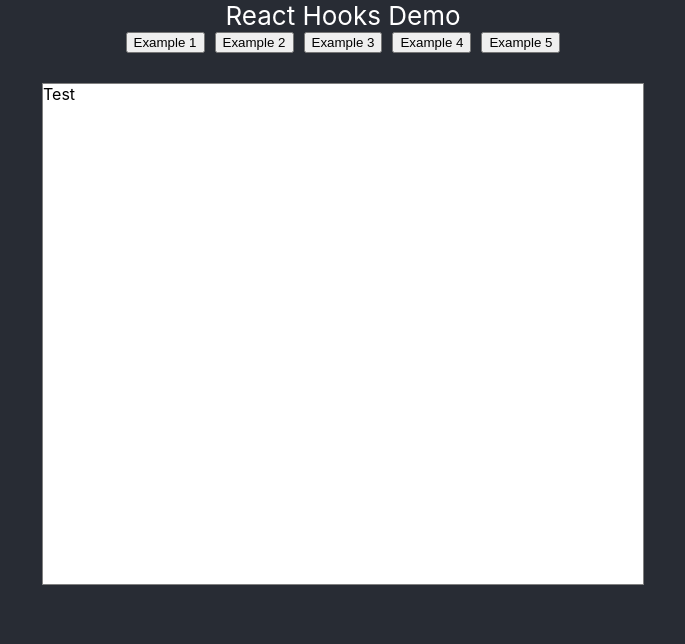
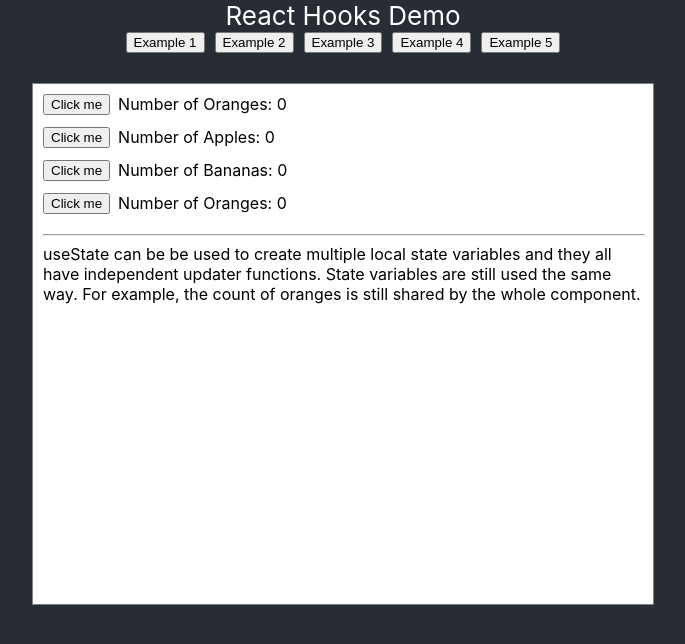
Before and after one commit to mklosterboer/hooks-demo, a React (Create React App) app: page / in a window 1280 px wide. Shown: the top 644 px of the page, without its empty margins (297-982 px from the left). Built offline with nearby package versions, Linux system fonts and the light colour scheme.

Commit message:
create first 2 components. Fix local HTTPS issue

```diff
--- a/package.json
+++ b/package.json
@@ -13,7 +13,7 @@
     "typescript": "3.4.5"
   },
   "scripts": {
-    "start": "react-scripts start",
+    "start": "set HTTPS=true&&react-scripts start",
     "build": "react-scripts build",
     "test": "react-scripts test",
     "eject": "react-scripts eject"
--- a/src/App.css
+++ b/src/App.css
@@ -42,4 +42,19 @@
   align-self: center;
   margin: 30px 0px 0px;
   background: white;
+  display: flex;
+  align-content: flex-start;
+  flex-direction: column;
+  padding: 10px;
 }
+
+.fruit-counter-container {
+  display: flex;
+  flex-direction: row;
+  align-content: center;
+  margin: 0px 0px 12px;
+}
+
+.fruit-counter-container button {
+  margin-right: 8px;
+}
--- a/src/App.tsx
+++ b/src/App.tsx
@@ -3,10 +3,8 @@
 
 import { Examples } from "./Examples/index";
 
-//const { Example1, Example2, Example3, Example4, Example5 } = Examples;
-
 const App: React.FC = () => {
-  const [activeExampleIdx, setActiveExampleIdx] = useState(0);
+  const [activeExampleIdx, setActiveExampleIdx] = useState(1);
   let ActiveExample = Examples[activeExampleIdx];
 
   useEffect(() => {
@@ -19,11 +17,13 @@
         React Hooks Demo
       </header>
       <div className="examples-list">
-        <div className="example-link"><button>Example 1</button></div>
-        <div className="example-link"><button>Example 2</button></div>
-        <div className="example-link"><button>Example 3</button></div>
-        <div className="example-link"><button>Example 4</button></div>
-        <div className="example-link"><button>Example 5</button></div>
+        {Examples.map((ex, idx) => (
+          <div className="example-link">
+            <button onClick={() => setActiveExampleIdx(idx)}>
+              Example {idx + 1}
+            </button>
+          </div>
+        ))}
       </div>
       <div className="example-container">
         <ActiveExample />
--- a/src/Examples/Example1.tsx
+++ b/src/Examples/Example1.tsx
@@ -1,9 +1,20 @@
-import React from 'react';
+import React, { useState } from 'react';
 
 export const Example1: React.FC = () => {
-    return (
+  // Declare a new state variable, which we'll call "count"
+  const [count, setCount] = useState(0);
+
+  return (
+    <>
+      <p>You clicked {count} times</p>
+      <button onClick={() => setCount(count + 1)}>
+        Click me
+      </button>
+      <hr style={{width: "100%"}}/>
         <div>
-            Test
+            useState creates a local variable and an updater function to save data outside of the render cycles.
+            Each time a component is rendered, the previous state is assigned to the 'count' variable.
         </div>
-    )
+    </>
+  );
 }
--- a/src/Examples/Example2.tsx
+++ b/src/Examples/Example2.tsx
@@ -1,9 +1,42 @@
-import React from 'react';
+import React, { useState } from 'react';
 
 export const Example2: React.FC = () => {
-    return (
+// Declare a new state variable, which we'll call "count"
+const [orangeCount, setOrangeCount] = useState(0);
+const [appleCount, setAppleCount] = useState(0);
+const [bananaCount, setBananaCount] = useState(0);
+
+return (
+    <>
+        <div className="fruit-counter-container">
+            <button onClick={() => setOrangeCount(orangeCount + 1)}>
+                Click me
+            </button>
+            Number of Oranges: {orangeCount}
+        </div>
+        <div className="fruit-counter-container">
+            <button onClick={() => setAppleCount(appleCount + 1)}>
+                Click me
+            </button>
+            Number of Apples: {appleCount}
+        </div>
+        <div className="fruit-counter-container">
+            <button onClick={() => setBananaCount(bananaCount + 1)}>
+                Click me
+            </button>
+            Number of Bananas: {bananaCount}
+        </div>
+        <div className="fruit-counter-container">
+            <button onClick={() => setOrangeCount(orangeCount + 1)}>
+                Click me
+            </button>
+            Number of Oranges: {orangeCount}
+        </div>
+        <hr style={{width: "100%"}}/>
         <div>
-            Test
+            useState can be be used to create multiple local state variables and they all have independent updater functions.
+            State variables are still used the same way. For example, the count of oranges is still shared by the whole component.
         </div>
-    )
+    </>
+);
 }
```
